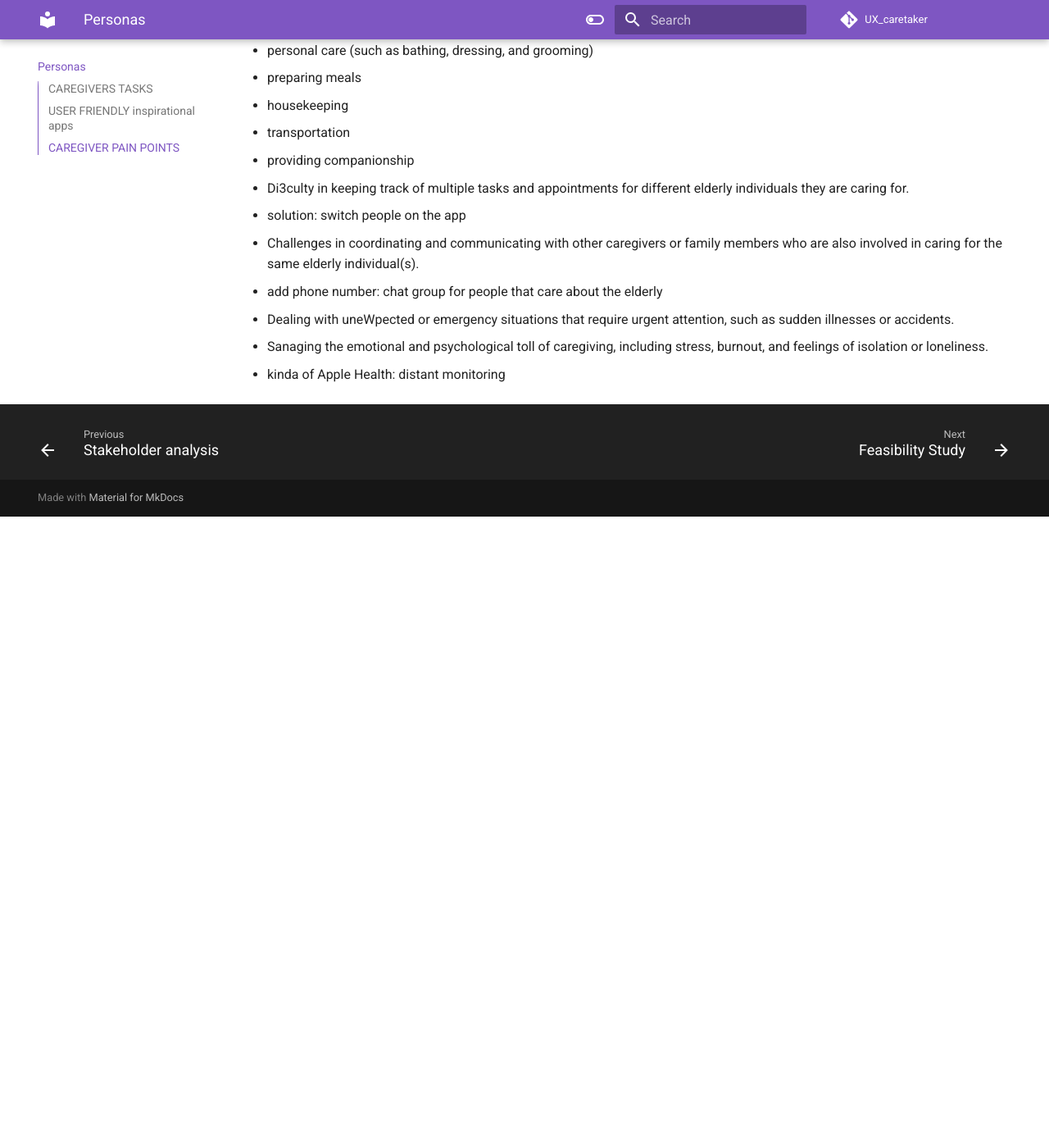
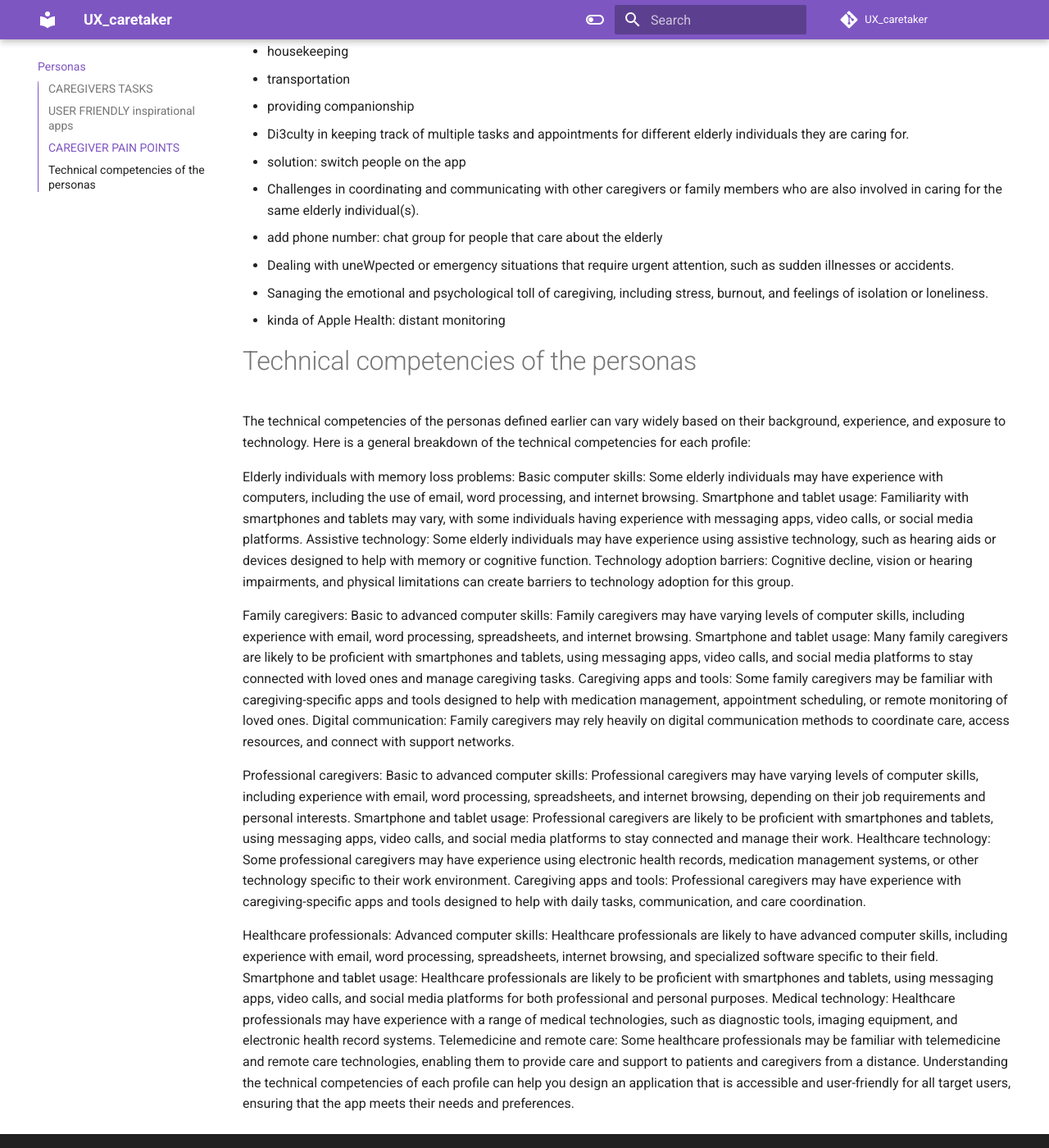
Before and after one commit to teragramgius/GherryPlus, an MkDocs documentation site: the page built from docs/personas.md, in a window 1280 px wide and 1400 px high, scrolled down 983 px. Shown: the whole window at 82% size. Built offline with MkDocs 1.6.1 and Material for MkDocs 9.7.7, drawn with Linux system fonts in a browser that asks for light colours; comment, search, counter and statistics services are not loaded; the version menu is left out; before the commit the page ends 1613 px from its top, so only the background shows below that.

Commit message:
Update personas.md

```diff
--- a/docs/personas.md
+++ b/docs/personas.md
@@ -42,3 +42,31 @@ are caring for.
 3.  Dealing with uneWpected or emergency situations that require urgent attention, such as sudden illnesses or accidents.
 4.  Sanaging the emotional and psychological toll of caregiving, including stress, burnout, and feelings of isolation or loneliness.
   - kinda of Apple Health: distant monitoring
+
+# Technical competencies of the personas
+The technical competencies of the personas defined earlier can vary widely based on their background, experience, and exposure to technology. Here is a general breakdown of the technical competencies for each profile:
+
+Elderly individuals with memory loss problems:
+Basic computer skills: Some elderly individuals may have experience with computers, including the use of email, word processing, and internet browsing.
+Smartphone and tablet usage: Familiarity with smartphones and tablets may vary, with some individuals having experience with messaging apps, video calls, or social media platforms.
+Assistive technology: Some elderly individuals may have experience using assistive technology, such as hearing aids or devices designed to help with memory or cognitive function.
+Technology adoption barriers: Cognitive decline, vision or hearing impairments, and physical limitations can create barriers to technology adoption for this group.
+
+Family caregivers:
+Basic to advanced computer skills: Family caregivers may have varying levels of computer skills, including experience with email, word processing, spreadsheets, and internet browsing.
+Smartphone and tablet usage: Many family caregivers are likely to be proficient with smartphones and tablets, using messaging apps, video calls, and social media platforms to stay connected with loved ones and manage caregiving tasks.
+Caregiving apps and tools: Some family caregivers may be familiar with caregiving-specific apps and tools designed to help with medication management, appointment scheduling, or remote monitoring of loved ones.
+Digital communication: Family caregivers may rely heavily on digital communication methods to coordinate care, access resources, and connect with support networks.
+
+Professional caregivers:
+Basic to advanced computer skills: Professional caregivers may have varying levels of computer skills, including experience with email, word processing, spreadsheets, and internet browsing, depending on their job requirements and personal interests.
+Smartphone and tablet usage: Professional caregivers are likely to be proficient with smartphones and tablets, using messaging apps, video calls, and social media platforms to stay connected and manage their work.
+Healthcare technology: Some professional caregivers may have experience using electronic health records, medication management systems, or other technology specific to their work environment.
+Caregiving apps and tools: Professional caregivers may have experience with caregiving-specific apps and tools designed to help with daily tasks, communication, and care coordination.
+
+Healthcare professionals:
+Advanced computer skills: Healthcare professionals are likely to have advanced computer skills, including experience with email, word processing, spreadsheets, internet browsing, and specialized software specific to their field.
+Smartphone and tablet usage: Healthcare professionals are likely to be proficient with smartphones and tablets, using messaging apps, video calls, and social media platforms for both professional and personal purposes.
+Medical technology: Healthcare professionals may have experience with a range of medical technologies, such as diagnostic tools, imaging equipment, and electronic health record systems.
+Telemedicine and remote care: Some healthcare professionals may be familiar with telemedicine and remote care technologies, enabling them to provide care and support to patients and caregivers from a distance.
+Understanding the technical competencies of each profile can help you design an application that is accessible and user-friendly for all target users, ensuring that the app meets their needs and preferences.
```
